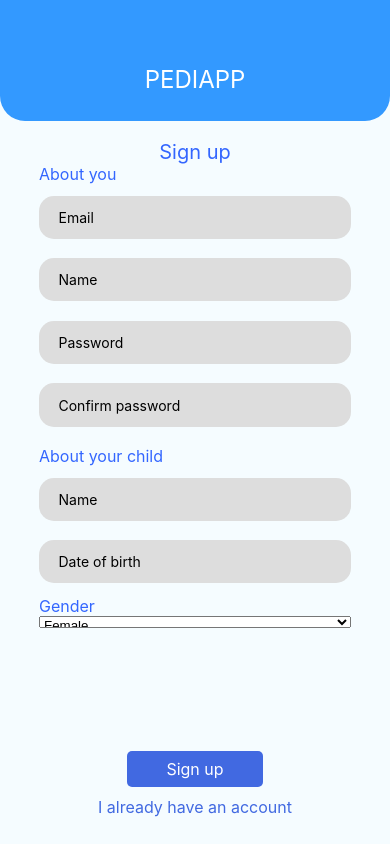
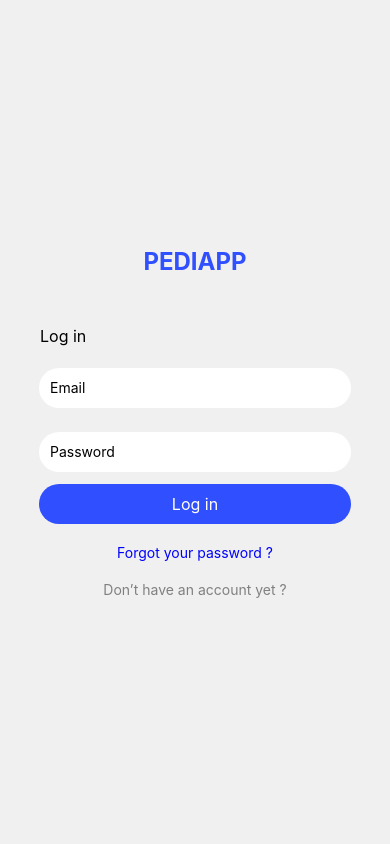
Before and after one commit to Baptiste-baba/PediAPP_Project, a React Native app: screen / in a window 390 px wide. Built offline with nearby package versions, Linux system fonts and the light colour scheme.

Commit message:
Add files via upload

```diff
--- a/App.js
+++ b/App.js
@@ -1,11 +1,12 @@
-import React from 'react'
-import LoginScreen from './Components/LoginScreen'
-import RegisterScreen from './Components/RegisterScreen'
+// App.js
+import React from 'react';
+import { AuthProvider } from './contexts/AuthContext'; // Assurez-vous que le chemin est correct
+import Navigation from './Navigation/Navigation';
 
-export default class App extends React.Component {
-  render() {
-    return (
-      <RegisterScreen/>
-    )
-  }
+export default function App() {
+  return (
+    <AuthProvider>
+      <Navigation />
+    </AuthProvider>
+  );
 }
```
Also changed, not shown: package.json (+14 -1 lines), 1 other file (tests, documents, lock files or other folders).
